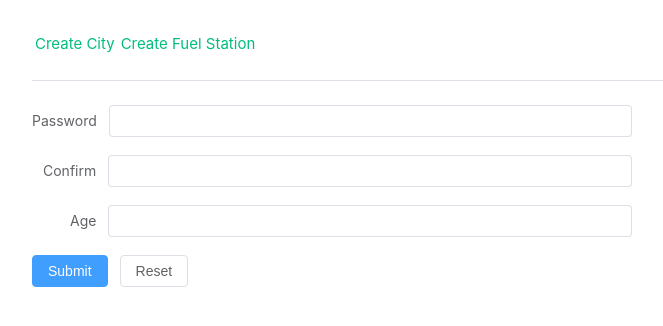
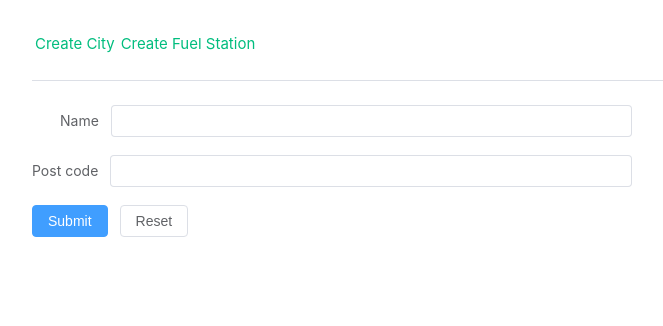
Before and after one commit to milk-2-dev/fuel-price, a Vue app in the folder client/: page /admin/city in a window 1280 px wide. Shown: the top 326 px of the page, without its empty margins (0-663 px from the left). Built offline with nearby package versions, Linux system fonts and the light colour scheme.

Commit message:
add form for create new city

```diff
--- a/client/src/api/services/main.service.js
+++ b/client/src/api/services/main.service.js
@@ -22,6 +22,23 @@ export const getCities = async () => {
   }
 };
 
+export const createCity = async (data) => {
+  try {
+    const response = await fetch(`${apiUrl}/cities`, {
+      method: "POST",
+      body: JSON.stringify(data),
+      headers: {
+        "Content-Type": "application/json",
+      },
+    });
+
+    if (!response.ok) {
+      throw new Error('Ответ сети был не ok.');
+    }
+  } catch (error) {
+    console.log('Возникла проблема с вашим fetch запросом: ', error.message);
+  }
+};
 export const createFuelStation = async (data) => {
   try {
     const response = await fetch(`${apiUrl}/fuel-station`, {
--- a/client/src/views/AdminCityView.vue
+++ b/client/src/views/AdminCityView.vue
@@ -8,21 +8,19 @@
     label-width="auto"
     class="demo-ruleForm"
   >
-    <el-form-item label="Password" prop="pass">
-      <el-input v-model="ruleForm.pass" type="password" autocomplete="off" />
+    <el-form-item label="Name" prop="name">
+      <el-input v-model="ruleForm.name" autocomplete="off"/>
     </el-form-item>
-    <el-form-item label="Confirm" prop="checkPass">
-      <el-input
-        v-model="ruleForm.checkPass"
-        type="password"
-        autocomplete="off"
-      />
+
+    <el-form-item label="Post code" prop="postCode">
+      <el-input v-model="ruleForm.postCode" autocomplete="off"/>
     </el-form-item>
-    <el-form-item label="Age" prop="age">
-      <el-input v-model.number="ruleForm.age" />
-    </el-form-item>
+
     <el-form-item>
-      <el-button type="primary" @click="submitForm(ruleFormRef)">
+      <el-button type="primary"
+                 :loading="pending"
+                 @click="submitForm(ruleFormRef)"
+      >
         Submit
       </el-button>
       <el-button @click="resetForm(ruleFormRef)">Reset</el-button>
@@ -31,73 +29,53 @@
 </template>
 
 <script lang="ts" setup>
-import { reactive, ref } from 'vue'
+import { reactive, ref, toRaw } from 'vue';
+import { createCity } from '@/api/services/main.service.js';
 
-const ruleFormRef = ref()
 
-const checkAge = (rule, value, callback) => {
-  if (!value) {
-    return callback(new Error('Please input the age'))
+const ruleFormRef = ref();
+const pending = ref(false);
+
+const validateEmpty = (rule, value, callback) => {
+  if (value !== '') {
+    callback();
+  } else {
+    callback(new Error('Cant be empty'));
   }
-  setTimeout(() => {
-    if (!Number.isInteger(value)) {
-      callback(new Error('Please input digits'))
-    } else {
-      if (value < 18) {
-        callback(new Error('Age must be greater than 18'))
-      } else {
-        callback()
-      }
-    }
-  }, 1000)
-}
-
-const validatePass = (rule, value, callback) => {
-  if (value === '') {
-    callback(new Error('Please input the password'))
-  } else {
-    if (ruleForm.checkPass !== '') {
-      if (!ruleFormRef.value) return
-      ruleFormRef.value.validateField('checkPass')
-    }
-    callback()
-  }
-}
-const validatePass2 = (rule, value, callback) => {
-  if (value === '') {
-    callback(new Error('Please input the password again'))
-  } else if (value !== ruleForm.pass) {
-    callback(new Error("Two inputs don't match!"))
-  } else {
-    callback()
-  }
-}
+};
 
 const ruleForm = reactive({
-  pass: '',
-  checkPass: '',
-  age: '',
-})
+  name: '',
+  postCode: ''
+});
 
 const rules = reactive({
-  pass: [{ validator: validatePass, trigger: 'blur' }],
-  checkPass: [{ validator: validatePass2, trigger: 'blur' }],
-  age: [{ validator: checkAge, trigger: 'blur' }],
-})
+  postCode: [ {validator: validateEmpty, trigger: 'blur'} ],
+  name: [ {validator: validateEmpty, trigger: 'blur'} ]
+});
 
 const submitForm = (formEl) => {
-  if (!formEl) return
-  formEl.validate((valid) => {
+  if (!formEl) return;
+  formEl.validate(async (valid) => {
     if (valid) {
-      console.log('submit!')
+      try {
+        pending.value = true;
+        console.log('submit!', ruleForm);
+        await createCity(toRaw(ruleForm));
+        formEl.resetFields();
+      } catch (e) {
+        console.log(e);
+      } finally {
+        pending.value = false;
+      }
     } else {
-      console.log('error submit!')
+      console.log('error submit!');
     }
-  })
-}
+  });
+};
 
 const resetForm = (formEl) => {
-  if (!formEl) return
-  formEl.resetFields()
-}
+  if (!formEl) return;
+  formEl.resetFields();
+};
 </script>
```
